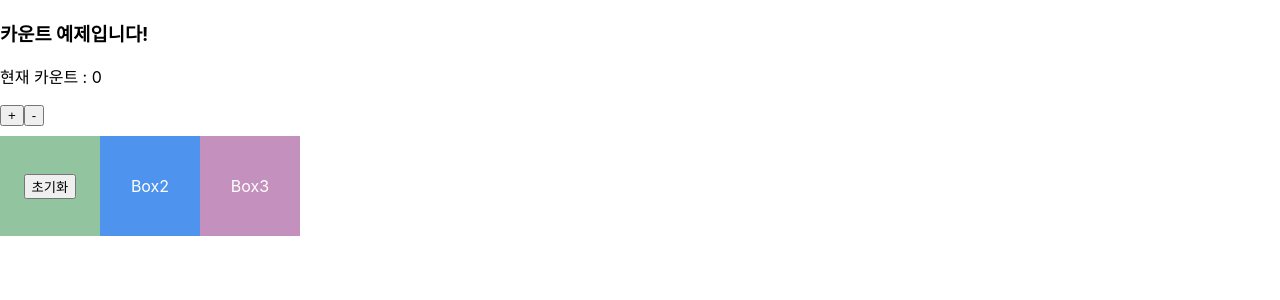
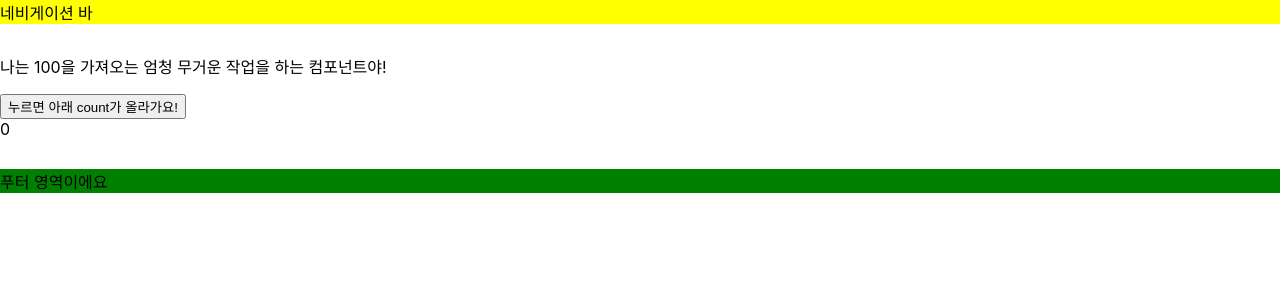
Before and after one commit to j-yesung/react-study, a React (Create React App) app in the folder go-react/: page / in a window 1280 px wide. Shown: the top 300 px of the page. Built offline with nearby package versions, Linux system fonts and the light colour scheme.

Commit message:
useMemo 공부

```diff
--- a/go-react/src/App.jsx
+++ b/go-react/src/App.jsx
@@ -1,49 +1,22 @@
-import React, { useCallback, useState } from 'react';
-import Box1 from './components/Box1';
-import Box2 from './components/Box2';
-import Box3 from './components/Box3';
-
-const boxesStyle = {
-  display: 'flex',
-  marginTop: '10px',
-};
+import './App.css';
+import HeavyComponent from './components/HeavyComponent';
 
 function App() {
-  console.log('App 컴포넌트가 렌더링되었습니다!');
-
-  const [count, setCount] = useState(0);
-
-  // 1을 증가시키는 함수
-  const onPlusButtonClickHandler = () => {
-    setCount(count + 1);
+  const navStyleObj = {
+    backgroundColor: 'yellow',
+    marginBottom: '30px',
   };
 
-  // 1을 감소시키는 함수
-  const onMinusButtonClickHandler = () => {
-    setCount(count - 1);
+  const footerStyleObj = {
+    backgroundColor: 'green',
+    marginTop: '30px',
   };
-
-  // 변경 전
-  // const initCount = () => {
-  //   setCount(0);
-  // };
-
-  // 변경 후
-  const initCount = useCallback(() => {
-    setCount(0);
-  }, []);
 
   return (
     <>
-      <h3>카운트 예제입니다!</h3>
-      <p>현재 카운트 : {count}</p>
-      <button onClick={onPlusButtonClickHandler}>+</button>
-      <button onClick={onMinusButtonClickHandler}>-</button>
-      <div style={boxesStyle}>
-        <Box1 initCount={initCount} />
-        <Box2 />
-        <Box3 />
-      </div>
+      <nav style={navStyleObj}>네비게이션 바</nav>
+      <HeavyComponent />
+      <footer style={footerStyleObj}>푸터 영역이에요</footer>
     </>
   );
 }
--- /dev/null
+++ b/go-react/src/components/HeavyComponent.jsx
@@ -0,0 +1,33 @@
+import React, { useState, useMemo } from 'react';
+
+function HeavyButton() {
+  const [count, setCount] = useState(0);
+
+  const heavyWork = () => {
+    for (let i = 0; i < 1000000000; i++) {}
+    return 100;
+  };
+
+  // CASE 1 : useMemo를 사용하지 않았을 때
+  // const value = heavyWork();
+
+  // CASE 2 : useMemo를 사용했을 때
+  const value = useMemo(() => heavyWork(), []);
+
+  return (
+    <>
+      <p>나는 {value}을 가져오는 엄청 무거운 작업을 하는 컴포넌트야!</p>
+      <button
+        onClick={() => {
+          setCount(count + 1);
+        }}
+      >
+        누르면 아래 count가 올라가요!
+      </button>
+      <br />
+      {count}
+    </>
+  );
+}
+
+export default HeavyButton;
```
Also changed, not shown: go-react/src/components/ObjectComponent.jsx (added, +52 -0 lines).
